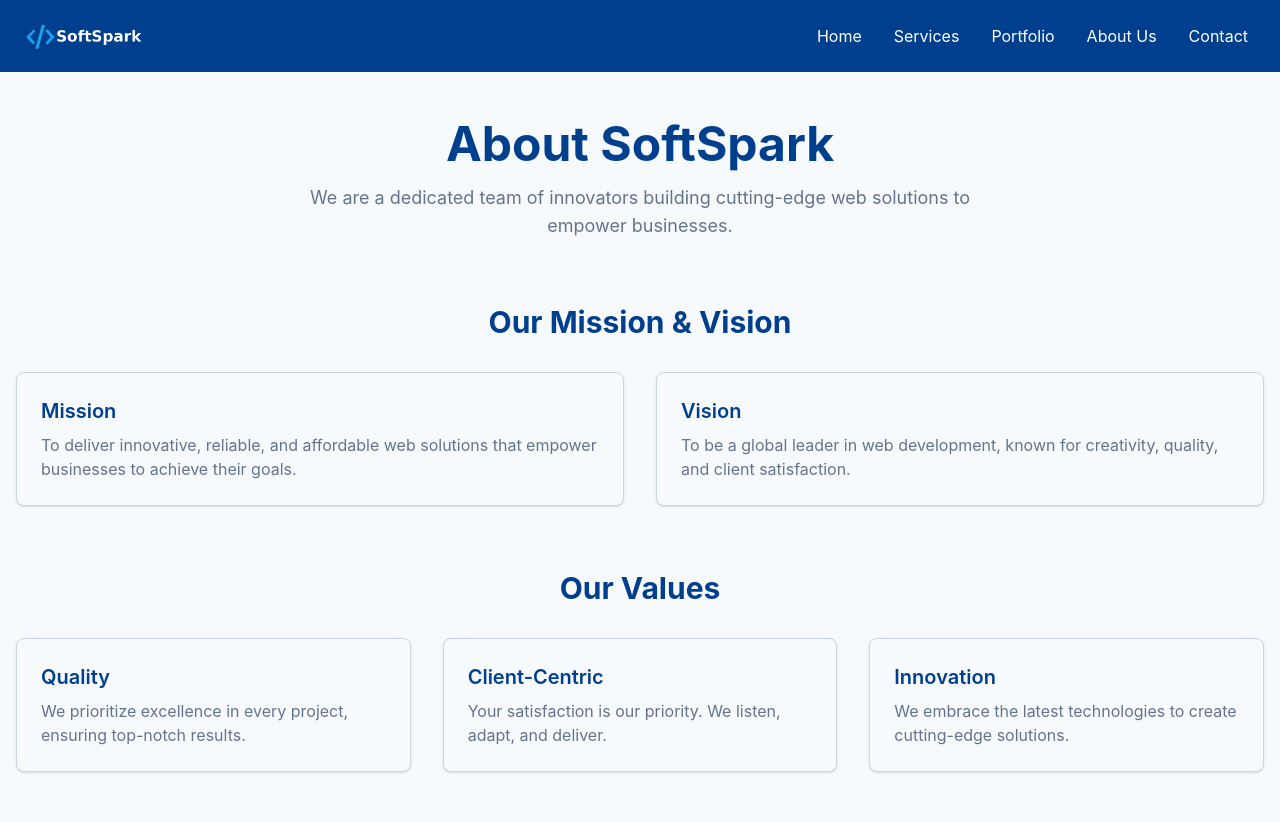
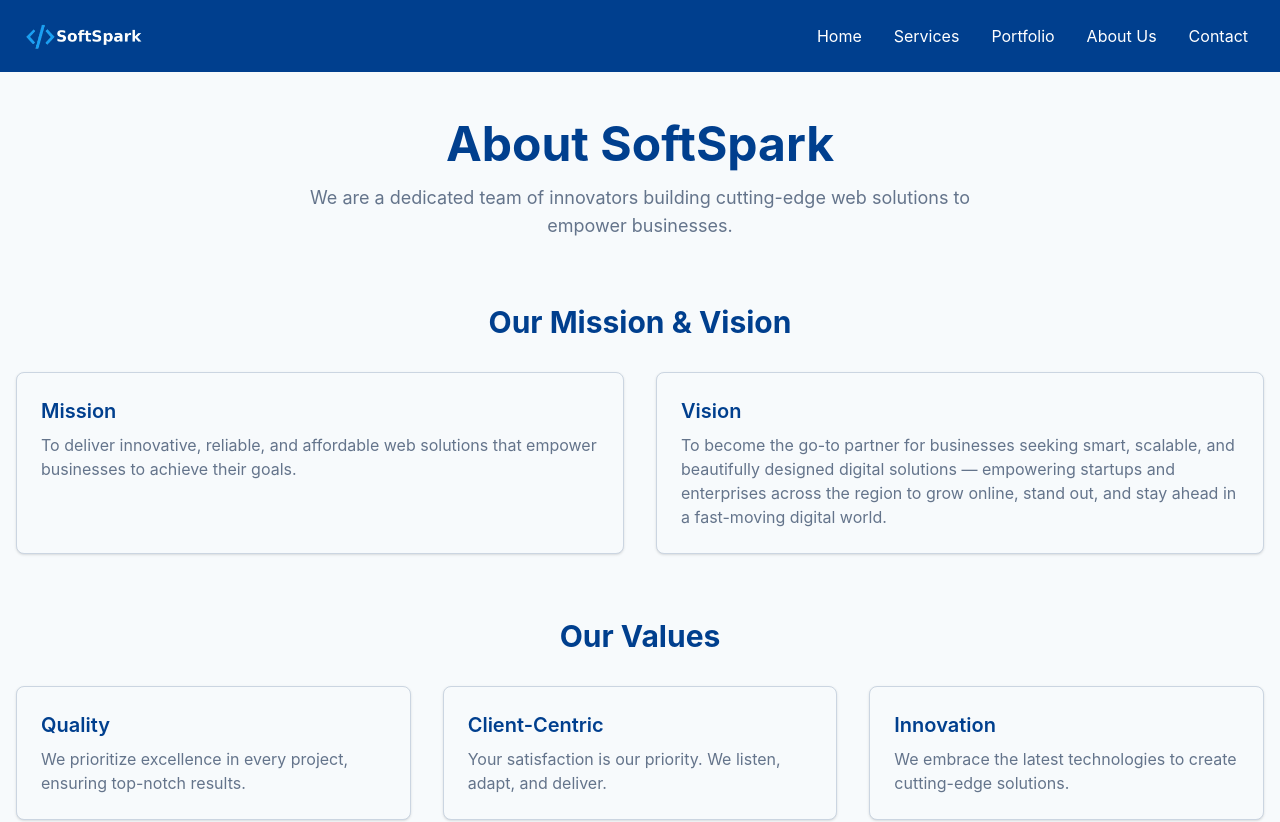
Before and after one commit to lionzak/softspark, a Next.js app: page /about in a window 1280 px wide. Shown: the top 822 px of the page. Built offline with nearby package versions, Linux system fonts and the light colour scheme.

Commit message:
added vision

```diff
--- a/app/about/page.tsx
+++ b/app/about/page.tsx
@@ -24,7 +24,7 @@ export default function About() {
           <div className="p-6 bg-backgroundLight border border-border rounded-lg shadow">
             <h3 className="text-xl font-semibold text-primary">Vision</h3>
             <p className="text-textMuted mt-2">
-              To be a global leader in web development, known for creativity, quality, and client satisfaction.
+              To become the go-to partner for businesses seeking smart, scalable, and beautifully designed digital solutions — empowering startups and enterprises across the region to grow online, stand out, and stay ahead in a fast-moving digital world.
             </p>
           </div>
         </div>
```
Also changed, not shown: 1 other file (tests, documents, lock files or other folders).
